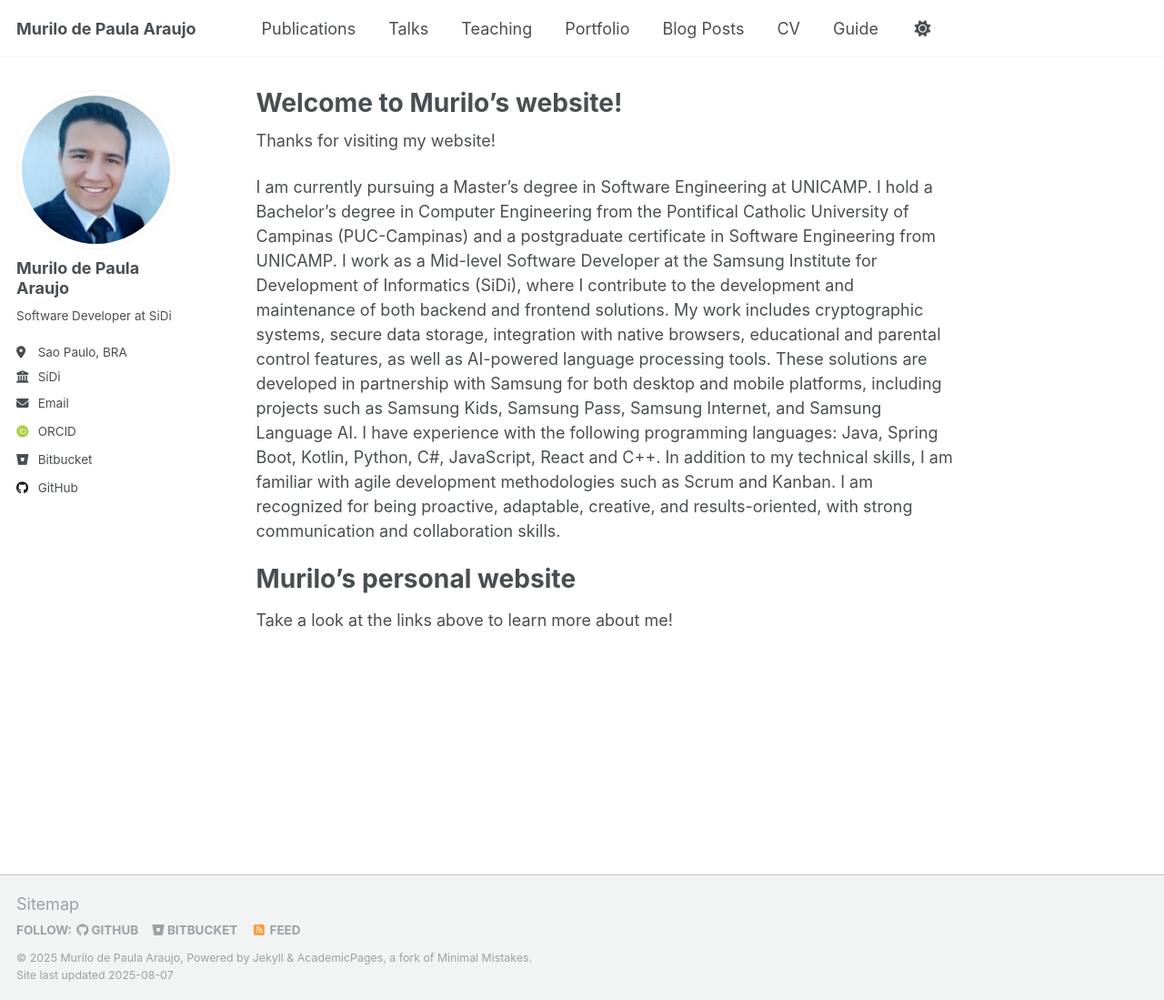
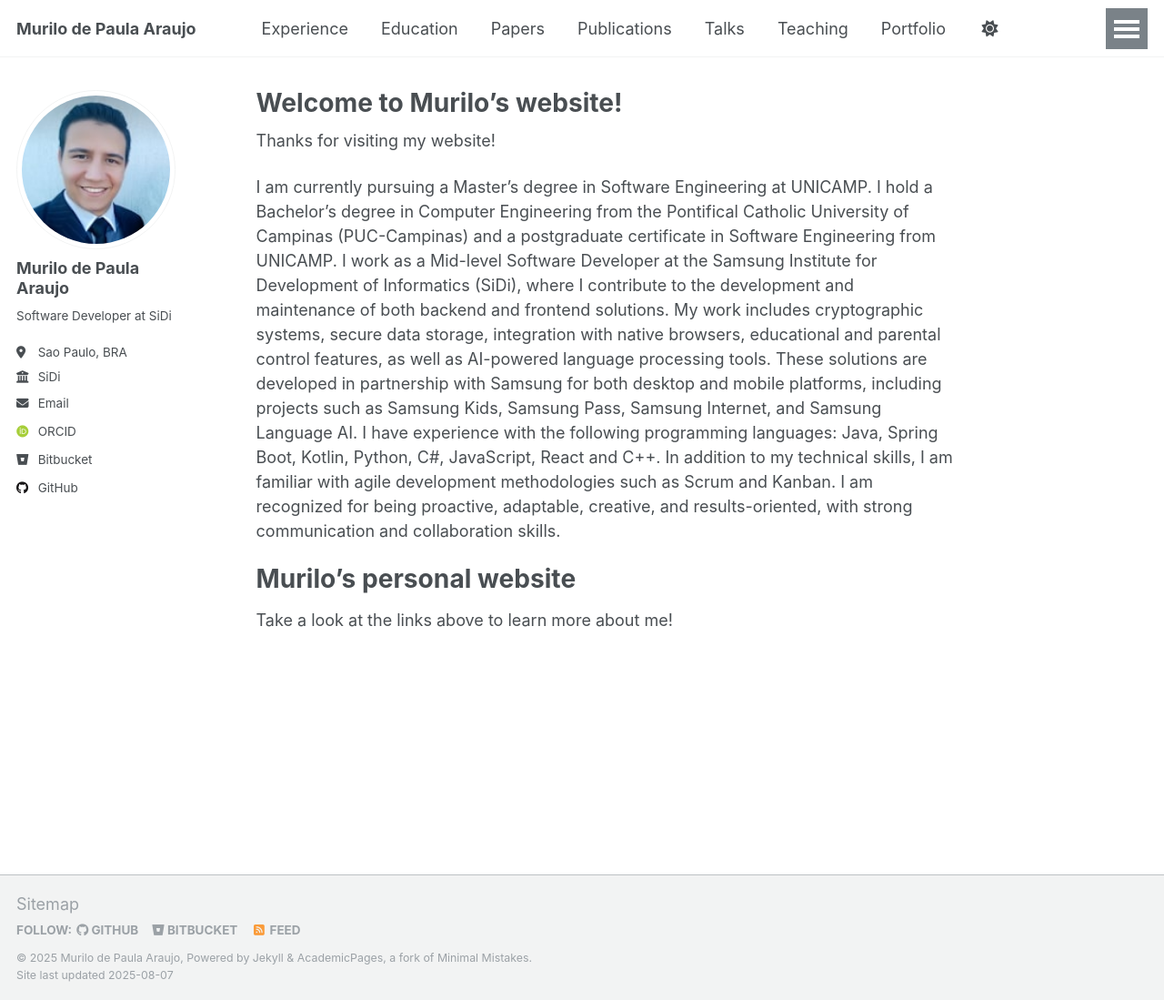
Before and after one commit to murilodepa/murilodepa.github.io, a Jekyll site: the page built from _pages/about.md, in a window 1280 px wide and 1099 px high. Shown: the whole window at 91% size. Built offline with Jekyll 4.4.1, drawn with Linux system fonts in a browser that asks for light colours; some web fonts are replaced; a script that is not in the unit is left out.

Commit message:
Update navigation.yml

```diff
--- a/_data/navigation.yml
+++ b/_data/navigation.yml
@@ -8,6 +8,15 @@
 #      Markdown formatted page while the second is generated using JSON.
 
 main:
+  - title: "Experience"
+    url: /experience/
+
+  - title: "Education"
+    url: /education/
+
+  - title: "Papers"
+    url: /papers/
+
   - title: "Publications"
     url: /publications/
 
```
